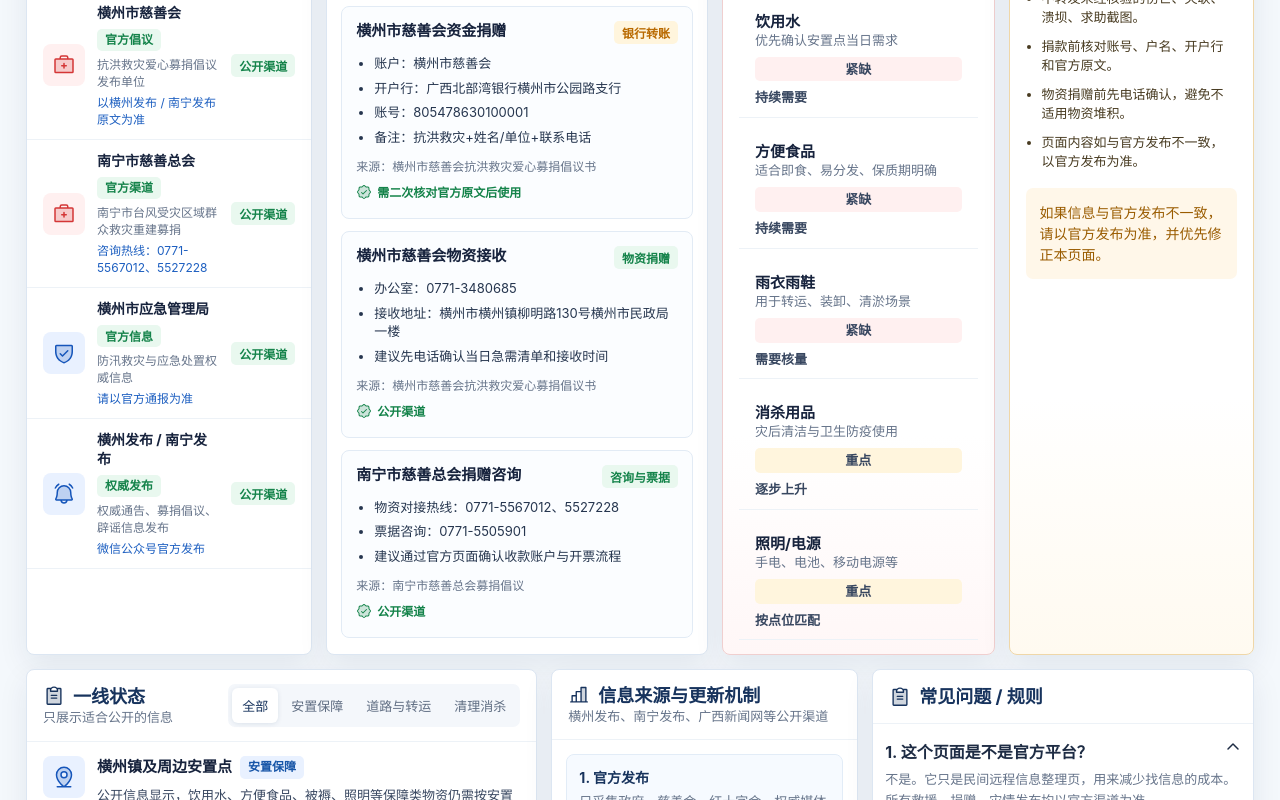
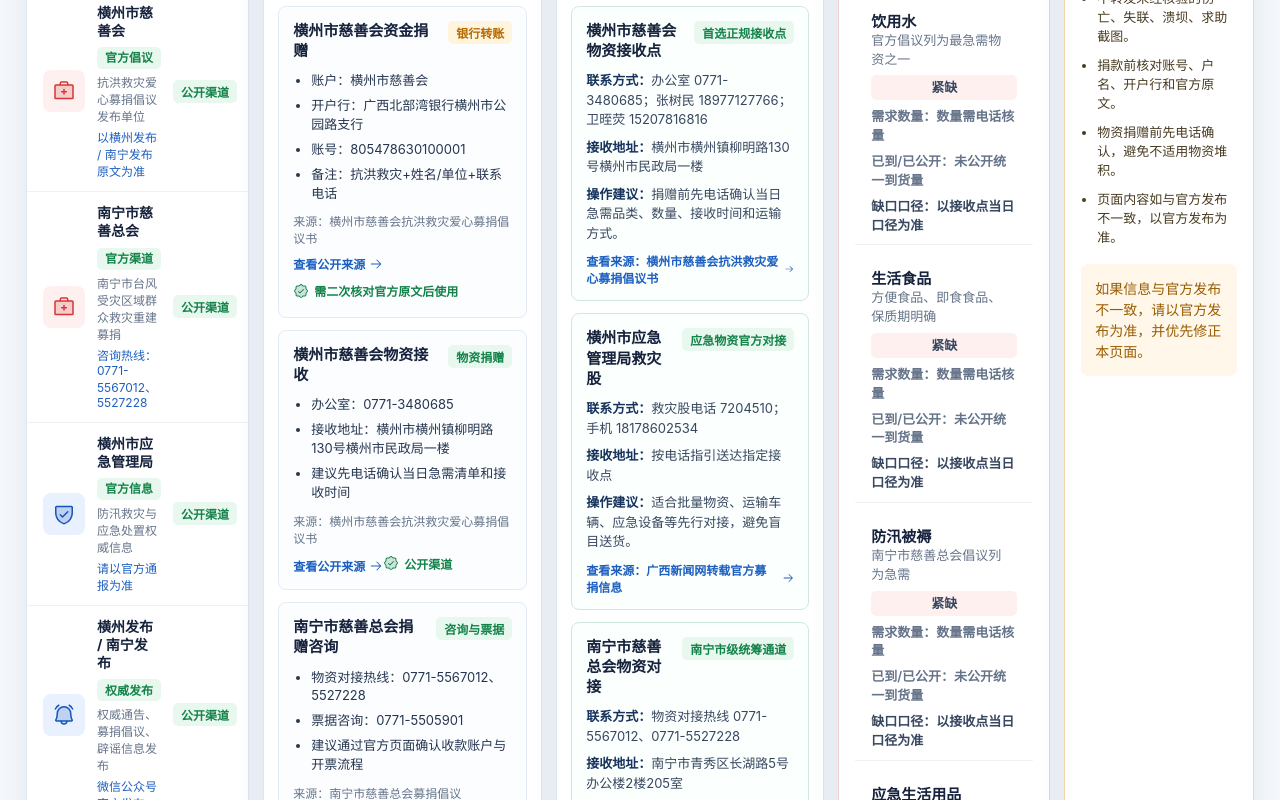
Before and after one commit to phanminh20008-prog/hengzhou-relief-hub, a React (Vite) app: page / in a window 1280 px wide. Shown: the part 460-1260 px from the top of the page. Built offline with nearby package versions, Linux system fonts and the light colour scheme.

Commit message:
Add official donation and material channels

```diff
--- a/public/data/status.json
+++ b/public/data/status.json
@@ -39,6 +39,7 @@
         "备注：抗洪救灾+姓名/单位+联系电话"
       ],
       "source": "来源：横州市慈善会抗洪救灾爱心募捐倡议书",
+      "sourceUrl": "https://v.gxnews.com.cn/sp/21966809",
       "verified": "需二次核对官方原文后使用"
     },
     {
@@ -50,6 +51,7 @@
         "建议先电话确认当日急需清单和接收时间"
       ],
       "source": "来源：横州市慈善会抗洪救灾爱心募捐倡议书",
+      "sourceUrl": "https://v.gxnews.com.cn/sp/21966809",
       "verified": "公开渠道"
     },
     {
@@ -61,15 +63,45 @@
         "建议通过官方页面确认收款账户与开票流程"
       ],
       "source": "来源：南宁市慈善总会募捐倡议",
+      "sourceUrl": "https://m.nn.bendibao.com/news/79746.shtm",
       "verified": "公开渠道"
     }
   ],
+  "materialChannels": [
+    {
+      "title": "横州市慈善会物资接收点",
+      "priority": "首选正规接收点",
+      "contact": "办公室 0771-3480685；张树民 18977127766；卫晊荧 15207816816",
+      "address": "横州市横州镇柳明路130号横州市民政局一楼",
+      "action": "捐赠前先电话确认当日急需品类、数量、接收时间和运输方式。",
+      "source": "横州市慈善会抗洪救灾爱心募捐倡议书",
+      "sourceUrl": "https://v.gxnews.com.cn/sp/21966809"
+    },
+    {
+      "title": "横州市应急管理局救灾股",
+      "priority": "应急物资官方对接",
+      "contact": "救灾股电话 7204510；手机 18178602534",
+      "address": "按电话指引送达指定接收点",
+      "action": "适合批量物资、运输车辆、应急设备等先行对接，避免盲目送货。",
+      "source": "广西新闻网转载官方募捐信息",
+      "sourceUrl": "https://v.gxnews.com.cn/sp/21966809"
+    },
+    {
+      "title": "南宁市慈善总会物资对接",
+      "priority": "南宁市级统筹通道",
+      "contact": "物资对接热线 0771-5567012、0771-5527228",
+      "address": "南宁市青秀区长湖路5号办公楼2楼205室",
+      "action": "适合面向南宁市受灾区域的物资咨询、票据和统筹对接。",
+      "source": "南宁市慈善总会募捐倡议",
+      "sourceUrl": "https://m.nn.bendibao.com/news/79746.shtm"
+    }
+  ],
   "supplies": [
-    { "name": "饮用水", "level": "紧缺", "note": "优先确认安置点当日需求", "trend": "持续需要" },
-    { "name": "方便食品", "level": "紧缺", "note": "适合即食、易分发、保质期明确", "trend": "持续需要" },
-    { "name": "雨衣雨鞋", "level": "紧缺", "note": "用于转运、装卸、清淤场景", "trend": "需要核量" },
-    { "name": "消杀用品", "level": "重点", "note": "灾后清洁与卫生防疫使用", "trend": "逐步上升" },
-    { "name": "照明/电源", "level": "重点", "note": "手电、电池、移动电源等", "trend": "按点位匹配" }
+    { "name": "饮用水", "level": "紧缺", "note": "官方倡议列为最急需物资之一", "needed": "数量需电话核量", "received": "未公开统一到货量", "gap": "以接收点当日口径为准" },
+    { "name": "生活食品", "level": "紧缺", "note": "方便食品、即食食品、保质期明确", "needed": "数量需电话核量", "received": "未公开统一到货量", "gap": "以接收点当日口径为准" },
+    { "name": "防汛被褥", "level": "紧缺", "note": "南宁市慈善总会倡议列为急需", "needed": "数量需电话核量", "received": "未公开统一到货量", "gap": "以接收点当日口径为准" },
+    { "name": "应急生活用品", "level": "紧缺", "note": "日用品、照明、电源、简易清洁用品等", "needed": "数量需电话核量", "received": "未公开统一到货量", "gap": "以接收点当日口径为准" },
+    { "name": "消杀清理用品", "level": "重点", "note": "灾后清洁、消杀、清淤阶段使用", "needed": "随灾后恢复上升", "received": "未公开统一到货量", "gap": "以接收点当日口径为准" }
   ],
   "frontline": [
     {
--- a/src/App.jsx
+++ b/src/App.jsx
@@ -62,6 +62,7 @@
         "备注：抗洪救灾+姓名/单位+联系电话",
       ],
       source: "来源：横州市慈善会抗洪救灾爱心募捐倡议书",
+      sourceUrl: "https://v.gxnews.com.cn/sp/21966809",
       verified: "需二次核对官方原文后使用",
     },
     {
@@ -73,6 +74,7 @@
         "建议先电话确认当日急需清单和接收时间",
       ],
       source: "来源：横州市慈善会抗洪救灾爱心募捐倡议书",
+      sourceUrl: "https://v.gxnews.com.cn/sp/21966809",
       verified: "公开渠道",
     },
     {
@@ -84,15 +86,45 @@
         "建议通过官方页面确认收款账户与开票流程",
       ],
       source: "来源：南宁市慈善总会募捐倡议",
+      sourceUrl: "https://m.nn.bendibao.com/news/79746.shtm",
       verified: "公开渠道",
     },
   ],
+  materialChannels: [
+    {
+      title: "横州市慈善会物资接收点",
+      priority: "首选正规接收点",
+      contact: "办公室 0771-3480685；张树民 18977127766；卫晊荧 15207816816",
+      address: "横州市横州镇柳明路130号横州市民政局一楼",
+      action: "捐赠前先电话确认当日急需品类、数量、接收时间和运输方式。",
+      source: "横州市慈善会抗洪救灾爱心募捐倡议书",
+      sourceUrl: "https://v.gxnews.com.cn/sp/21966809"
+    },
+    {
+      title: "横州市应急管理局救灾股",
+      priority: "应急物资官方对接",
+      contact: "救灾股电话 7204510；手机 18178602534",
+      address: "按电话指引送达指定接收点",
+      action: "适合批量物资、运输车辆、应急设备等先行对接，避免盲目送货。",
+      source: "广西新闻网转载官方募捐信息",
+      sourceUrl: "https://v.gxnews.com.cn/sp/21966809"
+    },
+    {
+      title: "南宁市慈善总会物资对接",
+      priority: "南宁市级统筹通道",
+      contact: "物资对接热线 0771-5567012、0771-5527228",
+      address: "南宁市青秀区长湖路5号办公楼2楼205室",
+      action: "适合面向南宁市受灾区域的物资咨询、票据和统筹对接。",
+      source: "南宁市慈善总会募捐倡议",
+      sourceUrl: "https://m.nn.bendibao.com/news/79746.shtm"
+    }
+  ],
   supplies: [
-    { name: "饮用水", level: "紧缺", note: "优先确认安置点当日需求", trend: "持续需要" },
-    { name: "方便食品", level: "紧缺", note: "适合即食、易分发、保质期明确", trend: "持续需要" },
-    { name: "雨衣雨鞋", level: "紧缺", note: "用于转运、装卸、清淤场景", trend: "需要核量" },
-    { name: "消杀用品", level: "重点", note: "灾后清洁与卫生防疫使用", trend: "逐步上升" },
-    { name: "照明/电源", level: "重点", note: "手电、电池、移动电源等", trend: "按点位匹配" },
+    { name: "饮用水", level: "紧缺", note: "官方倡议列为最急需物资之一", needed: "数量需电话核量", received: "未公开统一到货量", gap: "以接收点当日口径为准" },
+    { name: "生活食品", level: "紧缺", note: "方便食品、即食食品、保质期明确", needed: "数量需电话核量", received: "未公开统一到货量", gap: "以接收点当日口径为准" },
+    { name: "防汛被褥", level: "紧缺", note: "南宁市慈善总会倡议列为急需", needed: "数量需电话核量", received: "未公开统一到货量", gap: "以接收点当日口径为准" },
+    { name: "应急生活用品", level: "紧缺", note: "日用品、照明、电源、简易清洁用品等", needed: "数量需电话核量", received: "未公开统一到货量", gap: "以接收点当日口径为准" },
+    { name: "消杀清理用品", level: "重点", note: "灾后清洁、消杀、清淤阶段使用", needed: "随灾后恢复上升", received: "未公开统一到货量", gap: "以接收点当日口径为准" },
   ],
   frontline: [
     {
@@ -304,7 +336,25 @@
                   {item.details.map((detail) => <li key={detail}>{detail}</li>)}
                 </ul>
                 <p>{item.source}</p>
+                {item.sourceUrl && <a className="source-link" href={item.sourceUrl} target="_blank" rel="noreferrer">查看公开来源 <ArrowRight size={14} /></a>}
                 <span className="verify-line"><SealCheck size={16} weight="duotone" />{item.verified}</span>
+              </article>
+            ))}
+          </div>
+        </Panel>
+
+        <Panel title="官方捐物资通道" subtitle="最重要：先联系，再送达" icon={Truck} className="material-panel">
+          <div className="material-list">
+            {data.materialChannels.map((item) => (
+              <article className="material-card" key={item.title}>
+                <div className="donation-title">
+                  <h3>{item.title}</h3>
+                  <Badge tone="green">{item.priority}</Badge>
+                </div>
+                <p><strong>联系方式：</strong>{item.contact}</p>
+                <p><strong>接收地址：</strong>{item.address}</p>
+                <p><strong>操作建议：</strong>{item.action}</p>
+                <a className="source-link" href={item.sourceUrl} target="_blank" rel="noreferrer">查看来源：{item.source} <ArrowRight size={14} /></a>
               </article>
             ))}
           </div>
@@ -319,7 +369,9 @@
                   <p>{item.note}</p>
                 </div>
                 <Badge tone={item.level === "紧缺" ? "red" : "orange"}>{item.level}</Badge>
-                <span>{item.trend}</span>
+                <span>需求数量：{item.needed}</span>
+                <span>已到/已公开：{item.received}</span>
+                <span>缺口口径：{item.gap}</span>
               </article>
             ))}
           </div>
--- a/src/styles.css
+++ b/src/styles.css
@@ -23,7 +23,7 @@
 /* Public-only relief information view */
 .public-grid {
   display: grid;
-  grid-template-columns: 1.05fr 1.4fr 1fr 0.9fr;
+  grid-template-columns: 1fr 1.25fr 1.2fr 0.95fr 0.85fr;
   gap: 14px;
   padding: 0 26px;
 }
@@ -71,17 +71,33 @@
   border-color: #bdd2ec;
 }
 
-.donation-list {
+.material-panel {
+  border-color: #a9d6bd;
+  background: linear-gradient(#ffffff, #ffffff 64%, #f3fff7);
+}
+
+.material-panel .panel-head {
+  background: #effaf3;
+}
+
+.donation-list,
+.material-list {
   display: grid;
   gap: 12px;
   padding: 14px;
 }
 
-.donation-card {
+.donation-card,
+.material-card {
   padding: 14px;
   border: 1px solid #e2ebf5;
   border-radius: 8px;
   background: #fbfdff;
+}
+
+.material-card {
+  border-color: #cfe9da;
+  background: #fbfffd;
 }
 
 .donation-title {
@@ -123,6 +139,27 @@
   font-weight: 800;
 }
 
+.source-link {
+  margin-top: 9px;
+  display: inline-flex;
+  align-items: center;
+  gap: 4px;
+  color: #1d5fc0;
+  font-size: 12px;
+  font-weight: 800;
+}
+
+.material-card p {
+  margin-top: 8px;
+  color: #384760;
+  font-size: 13px;
+  line-height: 1.5;
+}
+
+.material-card strong {
+  color: #17335d;
+}
+
 .supply-public {
   padding-top: 12px;
 }
@@ -150,6 +187,12 @@
   grid-column: 1 / -1;
   color: #384760;
   font-weight: 700;
+}
+
+.supply-public-row > span:nth-of-type(2),
+.supply-public-row > span:nth-of-type(3) {
+  color: var(--muted);
+  font-weight: 600;
 }
 
 .frontline-list {
```
